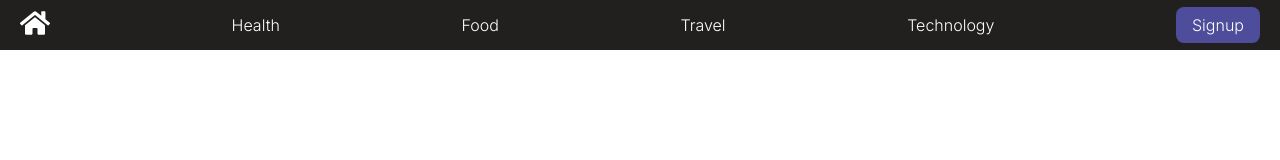
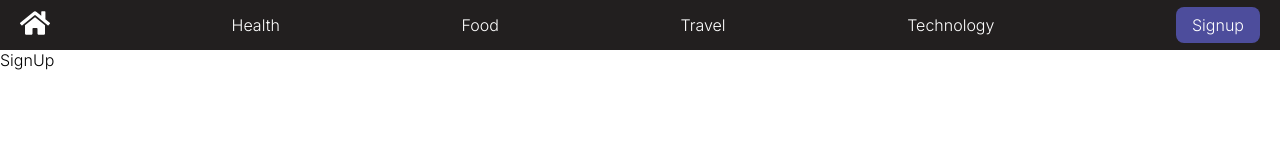
Before and after one commit to cp4Programs/ch13firebase, a React (Create React App) app: page /signup in a window 1280 px wide. Shown: the top 160 px of the page. Built offline with nearby package versions, Linux system fonts and the light colour scheme.

Commit message:
completed HomePage Header and SignUp path

```diff
--- a/src/App.js
+++ b/src/App.js
@@ -2,8 +2,8 @@ import './App.css';
 import HomePage from './pages/HomePage';
 import { BrowserRouter, Routes, Route } from 'react-router-dom'
 import Header from './components/Header/Header';
-import CategoryArticles from './components/CategoryArticles';
-
+import CategoryArticles from './pages/CategoryArticles';
+import SignUp from './pages/SignUp';
 
 function App() {
   return (
@@ -13,6 +13,7 @@ function App() {
       <Routes>
         <Route path="/" element={<HomePage />} />
         <Route path="/category/:catName" element={<CategoryArticles />} />
+        <Route path="signup" element={<SignUp />} />
       </Routes>
     </BrowserRouter>
 
--- /dev/null
+++ b/src/pages/SignUp.js
@@ -0,0 +1,9 @@
+import React from 'react'
+
+function SignUp() {
+    return (
+        <div>SignUp</div>
+    )
+}
+
+export default SignUp
```
Also changed, not shown: src/pages/CategoryArticles.js (renamed from src/components/CategoryArticles.js).
